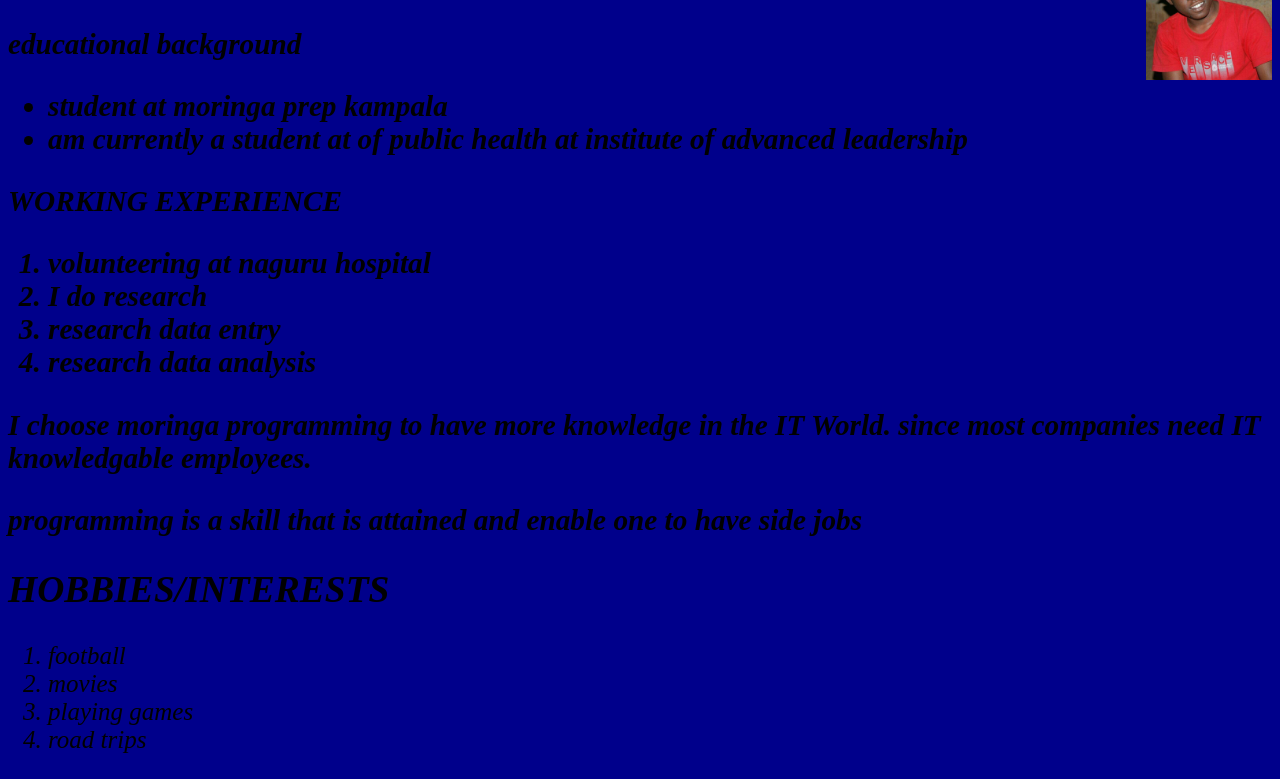
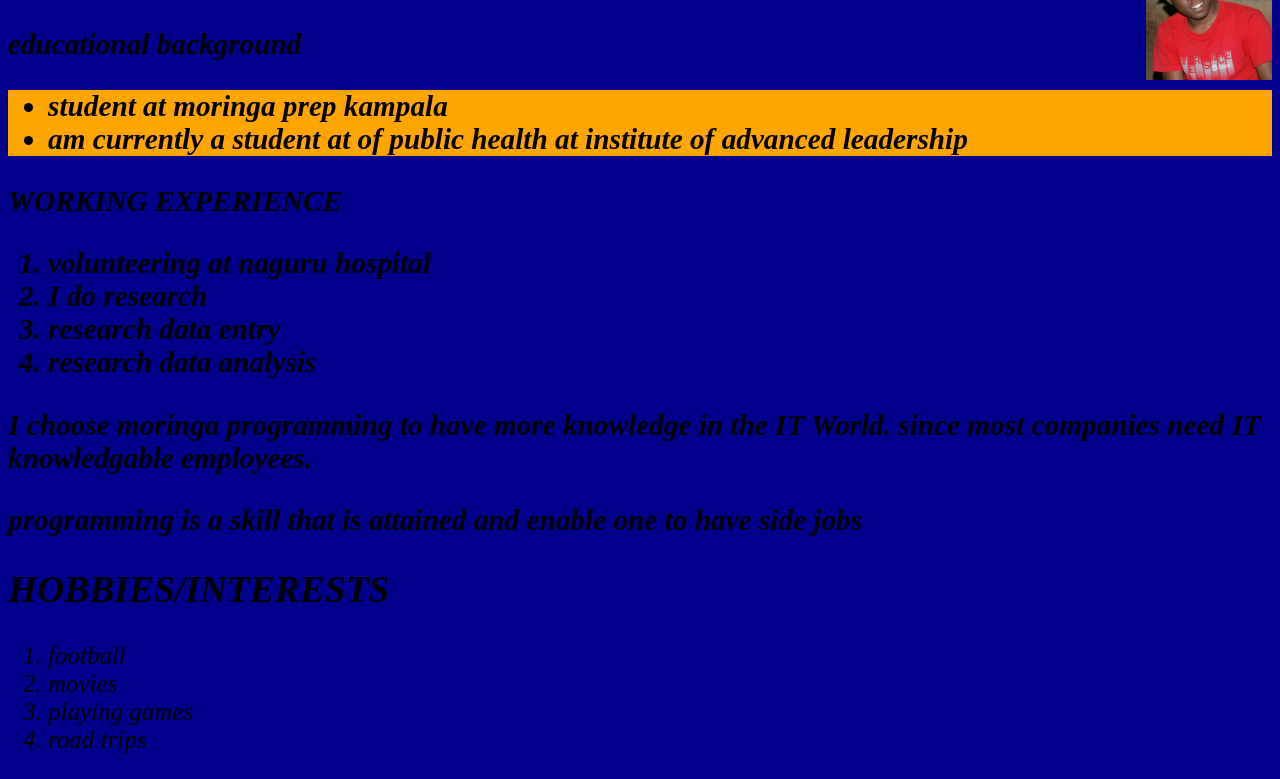
Before and after one commit to terrydon/portifolio, a plain HTML site: page index.html in a window 1280 px wide. Shown: the part 136-915 px from the top of the page. Drawn offline with Linux system fonts and the light colour scheme.

```diff
--- a/css/styles.css
+++ b/css/styles.css
@@ -16,3 +16,7 @@
 p {
   font-style: italic;
 }
+.ed {
+  background-color: orange;
+
+}
```
